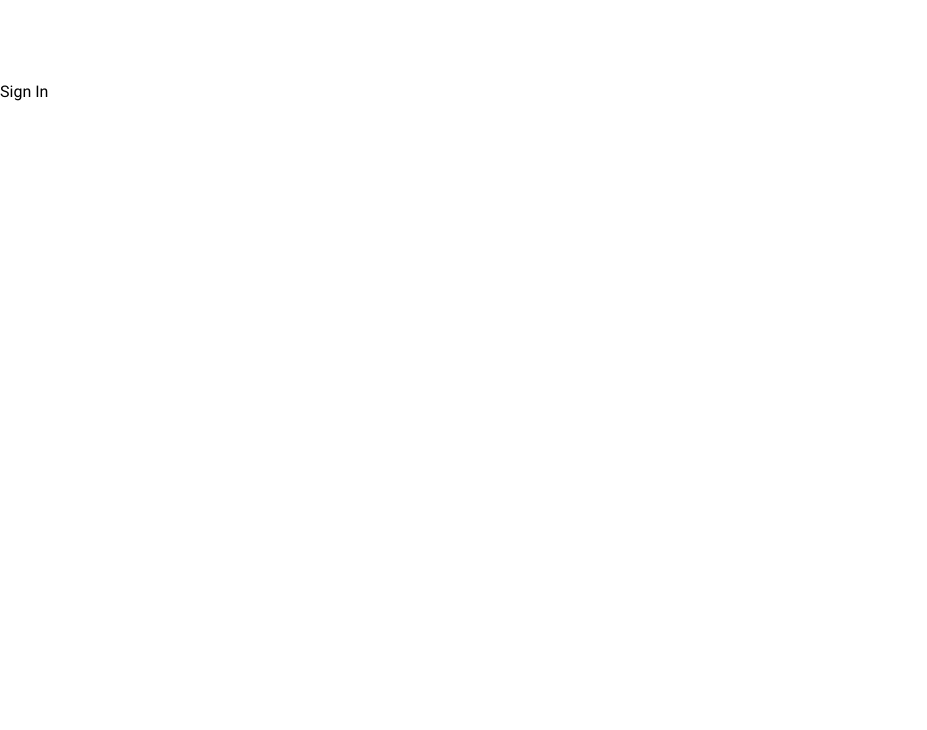
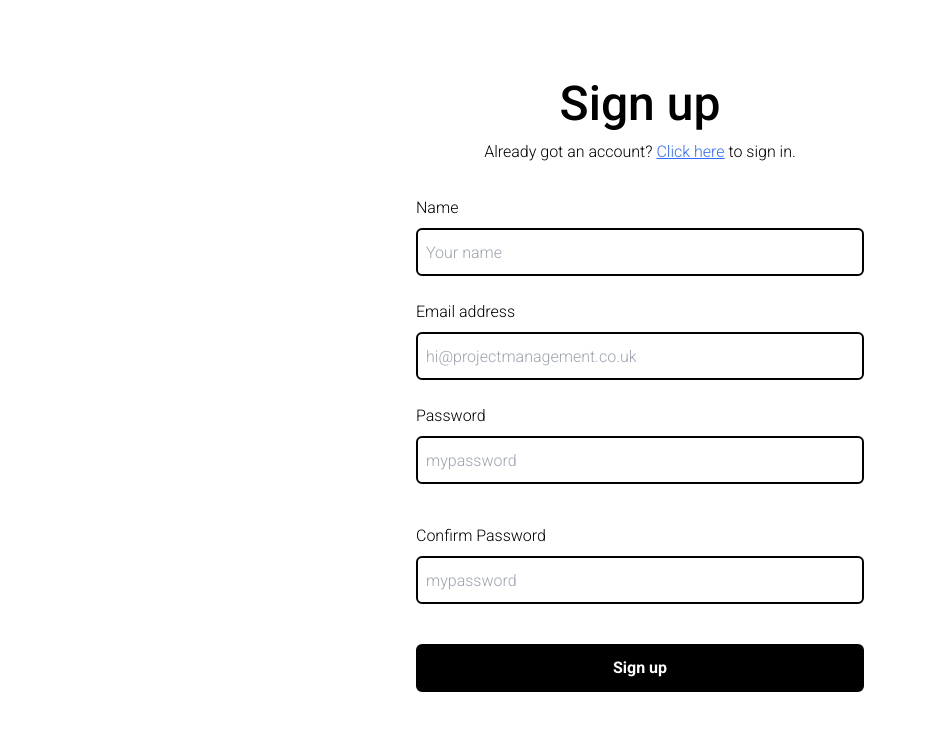
Before and after one commit to joss-bleach/project-tracker, a React (Create React App) app in the folder client/: page /signup in a window 1280 px wide. Shown: the top 730 px of the page, without its empty margins (0-927 px from the left). Built offline with nearby package versions, Linux system fonts and the light colour scheme.

Commit message:
Frontend registration and authentication completed with validation.

```diff
--- a/client/src/app/reducers/userReducers.js
+++ b/client/src/app/reducers/userReducers.js
@@ -47,6 +47,7 @@ export const userRegistrationReducer = (state = {}, action) => {
     case USER_REGISTRATION_SUCCESS:
       return {
         loading: false,
+        registrationSuccess: true,
         currentUser: action.payload,
       };
     case USER_REGISTRATION_FAIL:
--- a/client/src/pages/auth/SignIn.jsx
+++ b/client/src/pages/auth/SignIn.jsx
@@ -1,8 +1,8 @@
 import { useEffect } from "react";
 import { Link, useNavigate } from "react-router-dom";
-import { FaSpinner } from "react-icons/fa";
 import { useForm } from "react-hook-form";
 import { yupResolver } from "@hookform/resolvers/yup";
+import { FaSpinner } from "react-icons/fa";
 
 // Redux
 import { useDispatch, useSelector } from "react-redux";
--- a/client/src/pages/auth/SignUp.jsx
+++ b/client/src/pages/auth/SignUp.jsx
@@ -1,9 +1,132 @@
-const SignIn = () => {
+import { useEffect } from "react";
+import { Link, useNavigate } from "react-router-dom";
+import { useForm } from "react-hook-form";
+import { yupResolver } from "@hookform/resolvers/yup";
+import { FaSpinner } from "react-icons/fa";
+
+// Redux
+import { useDispatch, useSelector } from "react-redux";
+import { registerNewUser } from "../../app/actions/userActions";
+
+// Components
+import Alert from "../../components/alert/Alert";
+
+// Validation
+import { userRegistrationValidationRules } from "./validationSchemas";
+
+const SignUp = () => {
+  const {
+    register,
+    handleSubmit,
+    formState: { errors },
+  } = useForm({
+    resolver: yupResolver(userRegistrationValidationRules),
+  });
+
+  const navigate = useNavigate();
+
+  const dispatch = useDispatch();
+  const { loading, error, registrationSuccess } = useSelector(
+    (state) => state.userRegistration
+  );
+  const { currentUser } = useSelector((state) => state.userAuthentication);
+
+  const handleOnSubmit = ({ name, email, password }) => {
+    dispatch(registerNewUser(name, email, password));
+  };
+
+  useEffect(() => {
+    if (registrationSuccess || currentUser) {
+      navigate("/");
+    }
+  }, [registrationSuccess, currentUser, navigate]);
+
   return (
-    <div>
-      <h1>Sign In</h1>
+    <div className="flex flex-col items-center">
+      <div className="space-y-3 pb-4 text-center">
+        <h1 className="text-5xl font-medium">Sign up</h1>
+        <p className="font-light">
+          Already got an account?{" "}
+          <Link className="text-theme-tertiary underline" to="/signin">
+            Click here
+          </Link>{" "}
+          to sign in.
+        </p>
+      </div>
+      {error && (
+        <Alert type="error">Unable to create a new account at this time.</Alert>
+      )}
+      <form
+        onSubmit={handleSubmit(handleOnSubmit)}
+        className="flex flex-col space-y-4 pt-4"
+        noValidate={true}
+      >
+        <fieldset className="form-fieldset">
+          <label className="form-label" htmlFor="name">
+            Name
+          </label>
+          <input
+            name="name"
+            id="name"
+            {...register("name")}
+            placeholder="Your name"
+            className="form-input"
+            type="text"
+          />
+          <p className="form-helper">{errors.name?.message}</p>
+        </fieldset>
+        <fieldset className="form-fieldset">
+          <label className="form-label" htmlFor="email">
+            Email address
+          </label>
+          <input
+            name="email"
+            id="email"
+            {...register("email")}
+            placeholder="hi@projectmanagement.co.uk"
+            className="form-input"
+            type="email"
+          />
+          <p className="form-helper">{errors.email?.message}</p>
+        </fieldset>
+        <fieldset className="form-fieldset pb-4">
+          <label className="form-label" htmlFor="email">
+            Password
+          </label>
+          <input
+            name="password"
+            id="password"
+            {...register("password")}
+            placeholder="mypassword"
+            className="form-input"
+            type="password"
+          />
+          <p className="form-helper">{errors.password?.message}</p>
+        </fieldset>
+        <fieldset className="form-fieldset pb-4">
+          <label className="form-label" htmlFor="confirmPassword">
+            Confirm Password
+          </label>
+          <input
+            name="confirmPassword"
+            id="confirmPassword"
+            {...register("confirmPassword")}
+            placeholder="mypassword"
+            className="form-input"
+            type="password"
+          />
+          <p className="form-helper">{errors.confirmPassword?.message}</p>
+        </fieldset>
+        <button
+          type="submit"
+          disabled={loading ? true : false}
+          className="form-submit"
+        >
+          {loading ? <FaSpinner className="animate-spin" /> : "Sign up"}
+        </button>
+      </form>
     </div>
   );
 };
 
-export default SignIn;
+export default SignUp;
--- a/client/src/pages/auth/validationSchemas.js
+++ b/client/src/pages/auth/validationSchemas.js
@@ -7,3 +7,23 @@ export const userAuthenticationValidationRules = yup.object({
     .required("Please enter your email address."),
   password: yup.string().required("Please enter your password."),
 });
+
+export const userRegistrationValidationRules = yup.object({
+  name: yup
+    .string()
+    .required("Please enter your name.")
+    .min(2, "Your name must be at least 2 characters long.")
+    .max(30, "Your name must be less than 30 characters long.")
+    .matches(/^[a-z ,.'-]+$/i, "Please enter a valid name."),
+  email: yup
+    .string()
+    .email("Please enter a valid email address.")
+    .required("Please enter your email address."),
+  password: yup.string().required("Please enter your password."),
+  confirmPassword: yup
+    .string()
+    .required("Please confirm your password")
+    .min(6, "Your password must be at least 6 characters long.")
+    .max(30, "Your password must be less than 30 characters long.")
+    .oneOf([yup.ref("password")], "Your passwords do not match."),
+});
```
